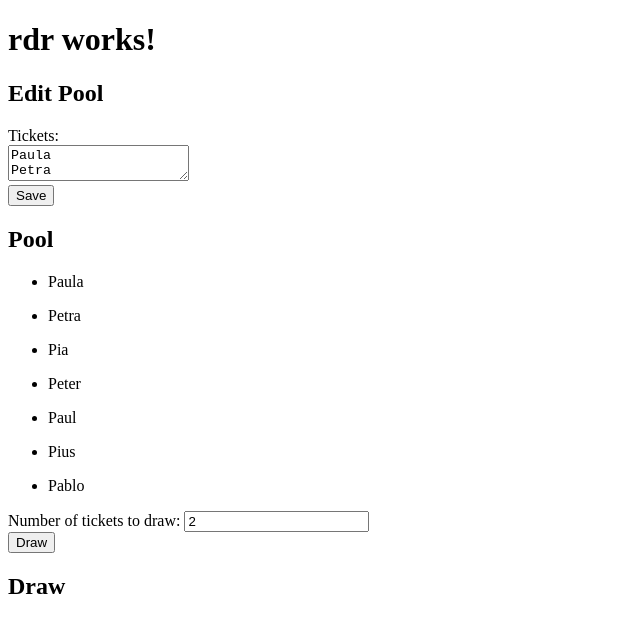
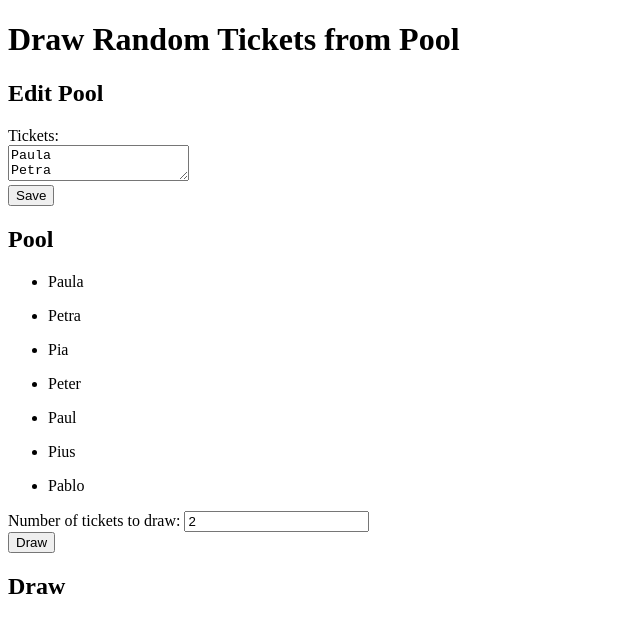
Before and after one commit to wingsuitist/randomdraw, an Angular app: page / in a window 1280 px wide. Shown: the top 632 px of the page, without its empty margins (0-640 px from the left). Built offline with nearby package versions, Linux system fonts and the light colour scheme.

Commit message:
title of app

```diff
--- a/src/app/app.component.ts
+++ b/src/app/app.component.ts
@@ -6,5 +6,5 @@ import { Component } from '@angular/core';
   styleUrls: ['./app.component.css']
 })
 export class AppComponent {
-  title = 'rdr works!';
+  title = 'Draw Random Tickets from Pool';
 }
```
